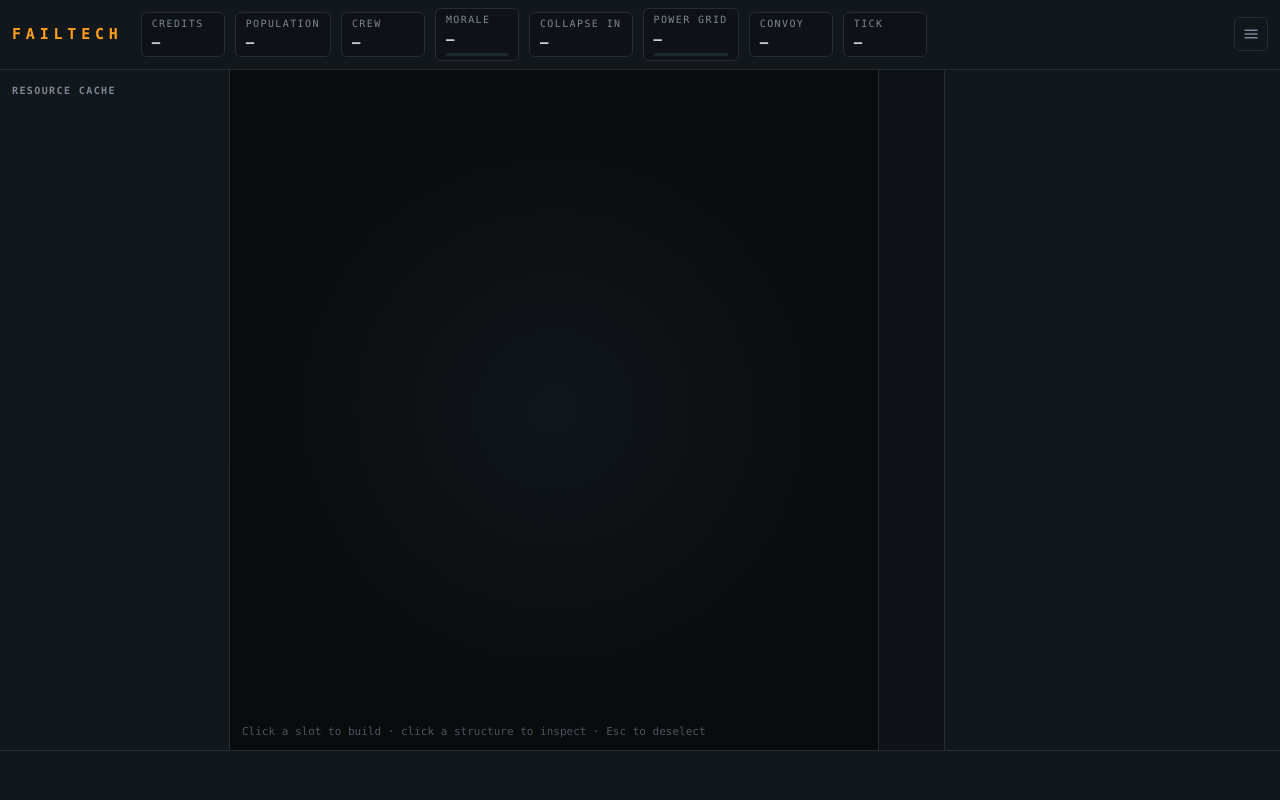
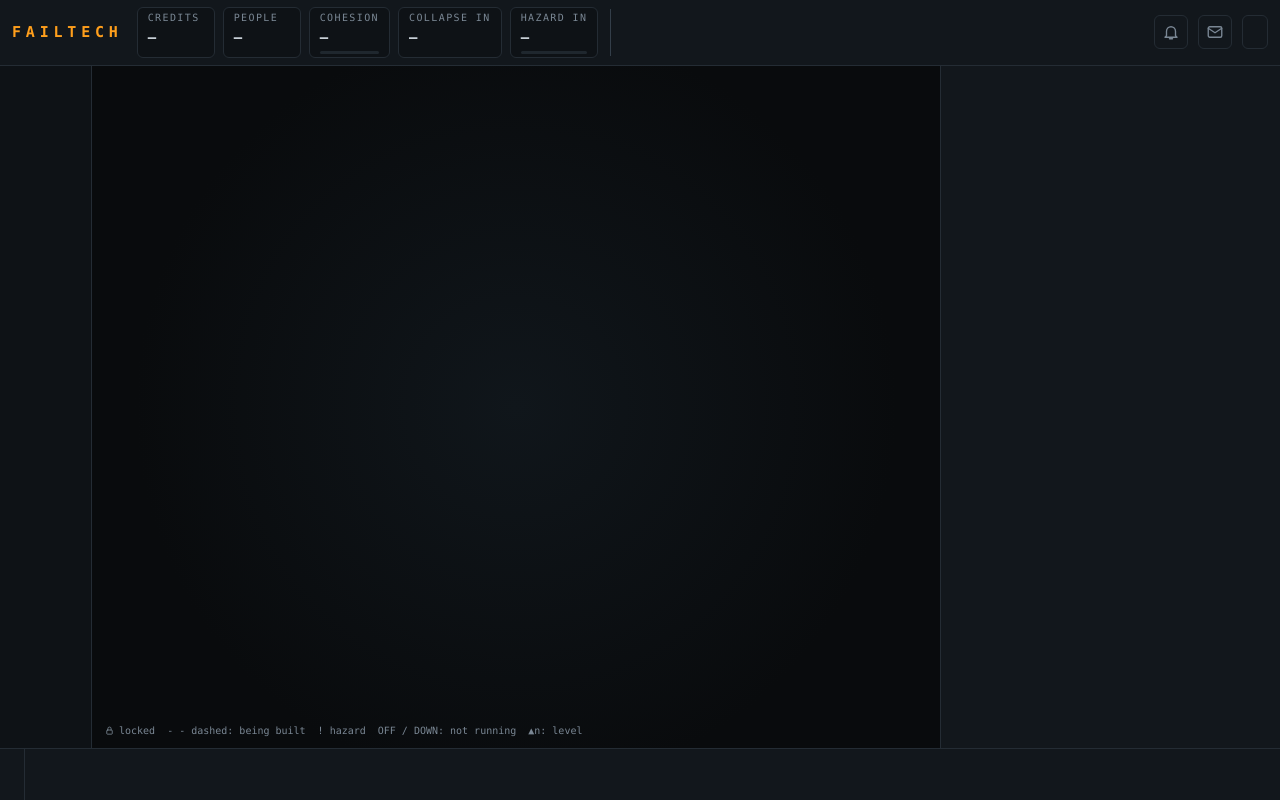
Before and after one commit to zeighy/failtech-colonies, a web app: file public/game.html in a window 1280 px wide. Run offline with its HTML, style and script files only (its server is not run), Linux system fonts and the light colour scheme.

Commit message:
UI restructure: top-bar vitals, place rail, overview/inspector right pane, dock workspaces, notifications and Messages window
The right pane no longer carries everything. Always-visible state lives in the top bar (colony vitals plus a per-place group), the right pane follows the selection (overview, build menu, building inspector), full-size workspaces open from a bottom dock (Colony, Economy; Station, Expeditions in orbit), and mail, calls and the log move to the bell popover and a Messages window. The fullscreen call/scene/mail interface is unchanged.

Co-Authored-By: Claude Sonnet 5.5 <noreply@anthropic.com>
Claude-Session: https://claude.ai/code/session_01LDwTochmyfPThczNa9ESmU

```diff
--- a/public/css/style.css
+++ b/public/css/style.css
@@ -66,22 +66,33 @@ h1, h2, h3 { margin: 0; font-weight: 600; }
 
 /* ---------- game shell ---------- */
 #app { height: 100%; display: grid; grid-template-rows: auto 1fr auto; }
-#topbar { display: flex; align-items: center; gap: 10px; padding: 8px 12px; background: var(--panel); border-bottom: 1px solid var(--line); flex-wrap: wrap; }
-#topbar .brand { font-size: 15px; margin-right: 8px; }
-.chip { display: flex; flex-direction: column; gap: 1px; padding: 4px 10px; background: var(--bg2); border: 1px solid var(--line); border-radius: var(--radius); min-width: 84px; }
+:root { --panel-w: 340px; }
+#topbar { display: flex; align-items: center; gap: 10px; padding: 7px 12px; background: var(--panel); border-bottom: 1px solid var(--line); flex-wrap: wrap; z-index: 30; }
+#topbar .brand { font-size: 15px; margin-right: 4px; }
+.vitals { display: flex; gap: 8px; flex-wrap: wrap; }
+.vsep { width: 1px; align-self: stretch; background: var(--line2); margin: 2px 2px; }
+.chip { display: flex; flex-direction: column; gap: 1px; padding: 3px 10px; background: var(--bg2); border: 1px solid var(--line); border-radius: var(--radius); min-width: 78px; }
+.chip.place { border-color: #2a3640; }
+.chip.warn { border-color: #7a6320; } .chip.bad { border-color: #7a2a2a; background: rgba(60,16,16,.35); }
+.chip.click { cursor: pointer; } .chip.click:hover { border-color: var(--amber); }
 .chip .v { font-size: 14px; font-weight: 600; display: flex; align-items: baseline; gap: 6px; white-space: nowrap; }
 .chip .v small { font-size: 10px; color: var(--dim); font-weight: 400; }
 .meter { height: 3px; background: #1f272e; border-radius: 2px; overflow: hidden; margin-top: 3px; }
 .meter > i { display: block; height: 100%; background: var(--good); width: 0; transition: width .5s ease, background .3s; }
 .spacer { flex: 1; }
-.icon-btn { background: none; border: 1px solid var(--line); border-radius: var(--radius); width: 34px; height: 34px; display: grid; place-items: center; color: var(--dim); }
+.icon-btn { position: relative; background: none; border: 1px solid var(--line); border-radius: var(--radius); width: 34px; height: 34px; display: grid; place-items: center; color: var(--dim); font-size: 20px; line-height: 1; }
 .icon-btn:hover { color: #fff; border-color: var(--line2); }
+.icon-btn .dotc { position: absolute; top: -5px; right: -5px; min-width: 16px; padding: 0 4px; border-radius: 99px; background: var(--amber); color: #1a1000; font-size: 10px; font-weight: 700; line-height: 16px; text-align: center; }
+.icon-btn.ring { border-color: var(--amber); color: var(--amber); animation: dchip-glow 1.6s ease-in-out infinite; --c: var(--amber); }
+.user-btn { background: none; border: 1px solid var(--line); border-radius: var(--radius); height: 34px; padding: 0 12px; color: var(--dim); font-size: 12px; }
+.user-btn:hover { color: #fff; border-color: var(--line2); }
+#net .alert { border-radius: var(--radius); }
 
-#layout { --panel-w: 402px; display: grid; grid-template-columns: 230px minmax(0, 1fr) var(--panel-w); min-height: 0; }
-.side { background: var(--panel); min-height: 0; overflow-y: auto; }
-#left { border-right: 1px solid var(--line); padding: 14px 12px; }
-#right { border-left: 1px solid var(--line); display: flex; flex-direction: row; overflow: hidden; }
-.side h2 { margin-bottom: 10px; }
+#layout { position: relative; display: grid; grid-template-columns: 92px minmax(0, 1fr) var(--panel-w); min-height: 0; }
+#rail { background: var(--bg2); border-right: 1px solid var(--line); overflow-y: auto; scrollbar-width: none; padding: 10px 8px; }
+#rail::-webkit-scrollbar { display: none; }
+.side, #right { background: var(--panel); min-height: 0; overflow-y: auto; }
+#right { border-left: 1px solid var(--line); display: flex; flex-direction: column; overflow: hidden; }
 
 .res { padding: 8px 0; border-bottom: 1px solid var(--line); }
 .res:last-child { border: 0; }
@@ -96,11 +107,10 @@ h1, h2, h3 { margin: 0; font-weight: 600; }
 
 #map { position: relative; min-width: 0; min-height: 0; overflow: hidden; background: radial-gradient(circle at 50% 50%, #10161b 0%, var(--bg) 70%); }
 #radar { position: absolute; inset: 0; width: 100%; height: 100%; user-select: none; }
-.map-alert { position: absolute; left: 50%; top: 12px; transform: translateX(-50%); display: flex; flex-direction: column; gap: 6px; align-items: center; pointer-events: none; z-index: 2; }
 .alert { background: rgba(40,12,12,.92); border: 1px solid #7a2a2a; color: #ffb0b0; padding: 6px 12px; border-radius: 99px; font-size: 12px; display: flex; gap: 8px; align-items: center; }
 .alert.warn { background: rgba(40,32,8,.92); border-color: #7a6320; color: #ffe08a; }
 .map-hint { position: absolute; left: 12px; bottom: 10px; color: var(--faint); font-size: 11px; pointer-events: none; }
-.legend { position: absolute; right: 12px; bottom: 10px; display: flex; gap: 12px; font-size: 10px; color: var(--dim); pointer-events: none; flex-wrap: wrap; justify-content: flex-end; }
+.legend { position: absolute; left: 12px; bottom: 10px; display: flex; gap: 12px; font-size: 10px; color: var(--dim); pointer-events: none; flex-wrap: wrap; justify-content: flex-start; }
 .legend span::before { content: ""; display: inline-block; width: 8px; height: 8px; border-radius: 2px; margin-right: 5px; background: var(--c); vertical-align: -1px; }
 
 /* radar svg */
@@ -135,14 +145,6 @@ h1, h2, h3 { margin: 0; font-weight: 600; }
 .hub-pulse { fill: none; stroke: var(--amber); stroke-width: 1; opacity: 0; transform-origin: 0 0; animation: ping 3s ease-out infinite; }
 
 /* right panel */
-.tabs { display: flex; flex-direction: column; width: 66px; flex: none; border-right: 1px solid var(--line); background: var(--bg2); overflow-y: auto; scrollbar-width: none; }
-.tabs::-webkit-scrollbar { display: none; }
-.tab { display: flex; flex-direction: column; align-items: center; gap: 4px; background: none; border: 0; border-left: 2px solid transparent; padding: 11px 2px 9px; color: var(--dim); font-size: 8px; letter-spacing: .03em; text-transform: uppercase; position: relative; width: 100%; }
-.tab svg { display: block; }
-.tab span { max-width: 100%; text-align: center; line-height: 1.15; letter-spacing: 0; overflow-wrap: normal; }
-.tab:hover { color: var(--text); background: rgba(255,255,255,.03); }
-.tab[aria-selected="true"] { color: var(--amber); border-left-color: var(--amber); background: var(--panel); }
-.tab .badge { position: absolute; top: 7px; right: 9px; width: 7px; height: 7px; border-radius: 50%; background: var(--bad); }
 #panel { padding: 14px; overflow-y: auto; flex: 1; min-height: 0; }
 .p-title { display: flex; align-items: center; gap: 10px; margin-bottom: 4px; }
 .p-title svg { color: var(--c, var(--amber)); }
@@ -197,7 +199,7 @@ h1, h2, h3 { margin: 0; font-weight: 600; }
 .log li.good { border-color: var(--good); } .log li.warn { border-color: var(--warn); } .log li.bad { border-color: var(--bad); } .log li.info { border-color: var(--cyan); }
 .log li.new { animation: flash 1.6s ease-out; }
 
-#queue { background: var(--panel); border-top: 1px solid var(--line); padding: 8px 12px; display: flex; gap: 10px; align-items: stretch; min-height: 50px; overflow-x: auto; }
+#queue { flex: 1; min-width: 0; padding: 0 0 0 12px; display: flex; gap: 10px; align-items: stretch; overflow-x: auto; }
 #queue .label { align-self: center; flex: none; }
 .order { flex: none; min-width: 190px; background: var(--bg2); border: 1px solid var(--line); border-radius: var(--radius); padding: 6px 10px 8px; position: relative; overflow: hidden; }
 .order .row { display: flex; justify-content: space-between; gap: 10px; font-size: 12px; }
@@ -209,7 +211,7 @@ h1, h2, h3 { margin: 0; font-weight: 600; }
 .order:hover .row small { visibility: hidden; }
 .queue-empty { align-self: center; color: var(--faint); font-size: 12px; }
 
-#toasts { position: fixed; top: 64px; right: calc(var(--panel-w, 402px) + 14px); display: flex; flex-direction: column; gap: 8px; z-index: 50; pointer-events: none; }
+#toasts { position: fixed; top: 64px; right: calc(var(--panel-w, 340px) + 14px); display: flex; flex-direction: column; gap: 8px; z-index: 50; pointer-events: none; }
 .toast { background: #2a1313; border: 1px solid #7a2a2a; color: #ffc0c0; padding: 9px 14px; border-radius: var(--radius); box-shadow: 0 8px 30px rgba(0,0,0,.5); animation: slidein .2s ease-out; max-width: 320px; }
 .toast.ok { background: #10241a; border-color: #2a6a42; color: #b6f0c8; }
 .toast.out { opacity: 0; transform: translateX(-20px); transition: all .3s; }
@@ -278,7 +279,6 @@ h1, h2, h3 { margin: 0; font-weight: 600; }
 .slot.cramped .cell { stroke-dasharray: 2 3; }
 .slot.cramped.sel .cell, .slot.cramped.nb .cell { stroke-dasharray: none; }
 .slot.stalled .tag { fill: var(--bad); }
-.legend { display: none; }
 .threat { padding: 12px; border: 1px solid var(--line2); border-left: 3px solid var(--warn); border-radius: var(--radius); background: var(--bg2); margin-bottom: 10px; }
 .threat.good { border-left-color: var(--good); } .threat.bad { border-left-color: var(--bad); background: rgba(60,16,16,.35); }
 .threat .big { font-size: 17px; font-weight: 700; margin: 3px 0 4px; }
@@ -306,12 +306,14 @@ h1, h2, h3 { margin: 0; font-weight: 600; }
 .queue-sep { width: 1px; background: var(--line2); margin: 0 4px; flex: none; }
 
 /* districts */
-.dswitch { position: absolute; left: 12px; top: 12px; display: flex; flex-direction: column; gap: 6px; z-index: 2; }
-.dchip { display: flex; align-items: center; gap: 9px; background: rgba(16,22,27,.92); border: 1px solid var(--line2); color: var(--text); padding: 10px 16px; min-width: 150px; border-radius: 99px; font-size: 14px; font-weight: 600; }
-.dchip i { width: 11px; height: 11px; border-radius: 3px; background: var(--c); flex: none; }
-.dchip span { flex: 1; text-align: left; }
-.dchip small { color: var(--dim); font-size: 12px; }
-.dchip em { font-style: normal; font-size: 9px; font-weight: 700; letter-spacing: .1em; padding: 2px 6px; border-radius: 99px; background: var(--c); color: #0a0f12; }
+.dswitch { display: flex; flex-direction: column; gap: 6px; }
+.dgroup { font-size: 9px; letter-spacing: .14em; text-transform: uppercase; color: var(--faint); text-align: center; margin: 8px 0 2px; }
+.dgroup:first-child { margin-top: 0; }
+.dchip { display: flex; flex-direction: column; align-items: center; gap: 3px; background: rgba(16,22,27,.92); border: 1px solid var(--line2); color: var(--text); padding: 8px 2px 7px; width: 100%; border-radius: 8px; font-size: 11px; font-weight: 600; position: relative; line-height: 1.15; }
+.dchip i { width: 18px; height: 6px; border-radius: 3px; background: var(--c); flex: none; }
+.dchip span { text-align: center; max-width: 100%; padding: 0 3px; overflow-wrap: anywhere; display: -webkit-box; -webkit-line-clamp: 2; -webkit-box-orient: vertical; overflow: hidden; }
+.dchip small { color: var(--dim); font-size: 10px; font-weight: 400; }
+.dchip em { font-style: normal; font-size: 8px; font-weight: 700; letter-spacing: .1em; padding: 2px 6px; border-radius: 99px; background: var(--c); color: #0a0f12; }
 .dchip:hover { border-color: var(--c); }
 .dchip.on { border-color: var(--c); background: rgba(30,38,45,.97); box-shadow: 0 0 0 1px var(--c) inset; }
 .dchip.new, .dchip.pulse { border-color: var(--c); animation: dchip-glow 1.6s ease-in-out infinite; }
@@ -500,3 +501,70 @@ body.orbit-mode #oside h2 { color: #90e0ef; }
 .orow input[type=checkbox] { width: 16px; height: 16px; accent-color: #90e0ef; flex: none; }
 .numin.onum { width: 72px; flex: none; background: var(--bg2); color: var(--text); border: 1px solid var(--line2); border-radius: var(--radius); padding: 6px; font: inherit; font-size: 12px; text-align: right; }
 .numin.onum:focus { outline: 1px solid #90e0ef; }
+
+/* ---------- workspaces, dock, popovers, overview, inspector ---------- */
+#dock { display: flex; align-items: stretch; gap: 0; background: var(--panel); border-top: 1px solid var(--line); min-height: 52px; z-index: 30; }
+.dock-groups { display: flex; gap: 6px; padding: 7px 12px; align-items: center; flex: none; border-right: 1px solid var(--line); }
+.dbtn { position: relative; display: flex; align-items: center; gap: 7px; background: var(--bg2); border: 1px solid var(--line2); border-radius: var(--radius); padding: 7px 12px; color: var(--text); font-size: 12px; letter-spacing: .04em; }
+.dbtn:hover { border-color: var(--amber); color: #fff; }
+.dbtn[aria-pressed="true"] { border-color: var(--amber); color: var(--amber); background: #1d1608; }
+.dbtn .count { position: static; margin-left: 2px; }
+.dbtn .dotb { position: absolute; top: -4px; right: -4px; width: 9px; height: 9px; border-radius: 50%; background: var(--bad); border: 2px solid var(--panel); }
+.dbtn .dotb.good { background: var(--good); }
+#sheet { position: absolute; inset: 0; z-index: 20; background: var(--bg); display: flex; flex-direction: column; min-height: 0; animation: fade .12s; }
+#sheet[hidden] { display: none; }
+.sheet-head { display: flex; align-items: center; gap: 8px; padding: 8px 14px; border-bottom: 1px solid var(--line); background: var(--panel); }
+.sheet-tabs { display: flex; gap: 4px; flex: 1; min-width: 0; overflow-x: auto; }
+.dtab { display: flex; align-items: center; gap: 7px; background: none; border: 0; border-bottom: 2px solid transparent; color: var(--dim); padding: 8px 12px; font-size: 12px; letter-spacing: .06em; text-transform: uppercase; white-space: nowrap; position: relative; }
+.dtab:hover { color: var(--text); }
+.dtab[aria-selected="true"] { color: var(--amber); border-bottom-color: var(--amber); }
+.dtab .count { position: static; }
+.dtab .dotb { width: 8px; height: 8px; border-radius: 50%; background: var(--bad); }
+.dtab .dotb.good { background: var(--good); }
+.sheet-body { flex: 1; min-height: 0; overflow-y: auto; padding: 18px 20px 40px; }
+.sheet-body > * { max-width: 780px; margin-left: auto; margin-right: auto; }
+.sheet-body > .wide { max-width: 1100px; }
+.sheet-body .stock { width: 100%; border-collapse: collapse; font-size: 13px; }
+.sheet-body .stock th { text-align: right; font-size: 10px; letter-spacing: .12em; text-transform: uppercase; color: var(--dim); font-weight: 400; padding: 6px 10px; border-bottom: 1px solid var(--line2); }
+.sheet-body .stock th:first-child, .sheet-body .stock td:first-child { text-align: left; }
+.sheet-body .stock td { padding: 9px 10px; border-bottom: 1px solid var(--line); text-align: right; }
+.sheet-body .stock td:first-child { display: flex; align-items: center; gap: 9px; }
+.sheet-body .stock .dot { width: 9px; height: 9px; border-radius: 2px; flex: none; }
+.sheet-body .stock tr.crit td { background: rgba(60,16,16,.35); }
+.stock .fillbar { display: inline-block; width: 90px; height: 5px; background: #1d252c; border-radius: 3px; overflow: hidden; vertical-align: middle; }
+.stock .fillbar i { display: block; height: 100%; }
+.stock .tier { color: var(--faint); font-size: 10px; margin-left: 4px; }
+.sheet-h { font-size: 11px; letter-spacing: .14em; text-transform: uppercase; color: var(--dim); margin: 22px 0 8px; }
+.sheet-h:first-child { margin-top: 0; }
+
+#pop { position: fixed; top: 54px; right: 12px; width: 360px; max-height: calc(100vh - 120px); overflow-y: auto; background: var(--panel); border: 1px solid var(--line2); border-radius: 10px; box-shadow: 0 24px 70px rgba(0,0,0,.7); z-index: 58; padding: 14px; }
+#pop[hidden] { display: none; }
+.pop-sec { font-size: 10px; letter-spacing: .14em; text-transform: uppercase; color: var(--dim); margin: 12px 0 6px; }
+.pop-sec:first-child { margin-top: 0; }
+.pop-link { width: 100%; margin-top: 12px; }
+.modal.messages { max-width: 640px; padding: 0; display: flex; flex-direction: column; max-height: calc(100vh - 40px); }
+.msg-head { display: flex; align-items: center; gap: 4px; padding: 6px 12px 0; border-bottom: 1px solid var(--line); }
+.msg-head .dtab { padding: 12px 12px 10px; }
+.msg-head .x { margin-left: auto; background: none; border: 0; color: var(--dim); font-size: 22px; padding: 4px 8px; }
+.msg-body { padding: 16px 18px 20px; overflow-y: auto; }
+
+.ov-card { background: var(--bg2); border: 1px solid var(--line); border-left: 3px solid var(--amber); border-radius: var(--radius); padding: 11px 12px; margin-bottom: 12px; }
+.ov-card h4 { margin: 0 0 4px; font-size: 13px; }
+.ov-card p { margin: 0 0 8px; color: var(--dim); font-size: 12px; }
+.ov-row { display: flex; align-items: center; gap: 8px; padding: 7px 0; border-bottom: 1px solid var(--line); font-size: 12px; }
+.ov-row:last-child { border: 0; }
+.ov-row .grow { flex: 1; min-width: 0; }
+.ov-row button { background: none; border: 0; color: inherit; text-align: left; padding: 0; width: 100%; display: flex; align-items: center; gap: 8px; }
+.ov-row button:hover b { color: var(--amber); }
+.ov-dot { width: 8px; height: 8px; border-radius: 50%; flex: none; background: var(--warn); } .ov-dot.bad { background: var(--bad); } .ov-dot.good { background: var(--good); }
+.pn-head { display: flex; align-items: center; gap: 8px; }
+.pn-head h3 { flex: 1; }
+.pn-x { background: none; border: 0; color: var(--dim); font-size: 20px; line-height: 1; padding: 2px 6px; }
+.pn-x:hover { color: #fff; }
+.pn-pin { display: flex; justify-content: space-between; font-size: 12px; padding: 4px 0; }
+.legend { display: flex; }
+.legend span { display: inline-flex; align-items: center; gap: 4px; }
+.legend span::before { display: none; }
+.legend svg { color: var(--c); }
+#layout.no-rail { grid-template-columns: minmax(0, 1fr) var(--panel-w); }
+#layout.no-rail #rail { display: none; }
--- a/public/game.html
+++ b/public/game.html
@@ -11,38 +11,42 @@
 <div id="app">
   <header id="topbar">
     <div class="brand">FAILTECH</div>
-    <div class="chip"><span class="label">Credits</span><span class="v num" id="c-credits">–</span></div>
-    <div class="chip"><span class="label">Population</span><span class="v num" id="c-pop">–</span></div>
-    <div class="chip"><span class="label">Crew</span><span class="v num" id="c-crew">–</span></div>
-    <div class="chip"><span class="label">Morale</span><span class="v num" id="c-morale">–</span><div class="meter"><i id="c-morale-bar"></i></div></div>
-    <div class="chip"><span class="label">Collapse in</span><span class="v num" id="c-doom">–</span></div>
-    <div class="chip"><span class="label">Power grid</span><span class="v num" id="c-energy">–</span><div class="meter"><i id="c-energy-bar"></i></div></div>
-    <div class="chip"><span class="label">Convoy</span><span class="v num" id="c-convoy">–</span></div>
-    <div class="chip"><span class="label">Tick</span><span class="v num" id="c-tick">–</span></div>
+    <div class="vitals" id="v-colony">
+      <div class="chip"><span class="label">Credits</span><span class="v num" id="c-credits">–</span></div>
+      <div class="chip"><span class="label">People</span><span class="v num" id="c-pop">–</span></div>
+      <div class="chip"><span class="label">Cohesion</span><span class="v num" id="c-morale">–</span><div class="meter"><i id="c-morale-bar"></i></div></div>
+      <div class="chip"><span class="label">Collapse in</span><span class="v num" id="c-doom">–</span></div>
+      <div class="chip"><span class="label">Hazard in</span><span class="v num" id="c-hazard">–</span><div class="meter"><i id="c-hazard-bar"></i></div></div>
+    </div>
+    <div class="vsep" aria-hidden="true"></div>
+    <div class="vitals" id="v-place"></div>
     <div class="spacer"></div>
-    <span class="dim" id="c-user"></span>
-    <button class="icon-btn" id="menu-btn" title="Settings" aria-label="Settings"></button>
+    <div id="net"></div>
+    <button class="icon-btn" id="bell-btn" title="Notifications" aria-label="Notifications"></button>
+    <button class="icon-btn" id="mail-btn" title="Messages" aria-label="Messages"></button>
+    <button class="user-btn" id="menu-btn" title="Command menu" aria-label="Command menu"><span id="c-user"></span></button>
   </header>
   <div id="layout">
-    <aside id="left" class="side">
-      <h2 class="label" id="res-title">Resource cache</h2>
-      <div id="resources"></div>
-      <div id="oside" style="display:none"></div>
-    </aside>
+    <nav id="rail" aria-label="Places"><div class="dswitch" id="dswitch"></div></nav>
     <main id="map">
       <svg id="radar" xmlns="http://www.w3.org/2000/svg" preserveAspectRatio="xMidYMid meet" role="application" aria-label="Colony radar map"></svg>
-      <div class="dswitch" id="dswitch"></div>
-      <div class="map-alert" id="alerts"></div>
-      <div class="map-hint">Click a slot to build &middot; click a structure to inspect &middot; Esc to deselect</div>
       <div class="legend" id="legend"></div>
     </main>
-    <aside id="right" class="side">
-      <div class="tabs" role="tablist" id="tabs"></div>
-      <div id="panel"></div>
-    </aside>
+    <aside id="right"><div id="panel"></div></aside>
+    <section id="sheet" hidden aria-label="Workspace">
+      <div class="sheet-head">
+        <div class="sheet-tabs" id="sheet-tabs" role="tablist"></div>
+        <button class="icon-btn" id="sheet-close" title="Close (Esc)" aria-label="Close workspace">&times;</button>
+      </div>
+      <div class="sheet-body" id="sheet-body"></div>
+    </section>
   </div>
-  <footer id="queue"></footer>
+  <footer id="dock">
+    <div class="dock-groups" id="dock-groups"></div>
+    <div id="queue"></div>
+  </footer>
 </div>
+<div id="pop" hidden></div>
 <div id="toasts" aria-live="polite"></div>
 <script src="/js/icons.js"></script>
 <script src="/js/terms.js"></script>
--- a/public/js/icons.js
+++ b/public/js/icons.js
@@ -58,6 +58,7 @@
     ship: '<path d="M12 2l4 8v8l-4 3-4-3v-8z"/><path d="M8 14l-3 3M16 14l3 3"/>',
     globe: '<circle cx="12" cy="12" r="9"/><path d="M3 12h18M12 3a14 14 0 0 1 0 18M12 3a14 14 0 0 0 0 18"/>',
     box: '<path d="M3 7l9-4 9 4v10l-9 4-9-4z"/><path d="M3 7l9 4 9-4M12 11v10"/>',
+    bell: '<path d="M6 17V11a6 6 0 0 1 12 0v6l2 2H4z"/><path d="M10 21h4"/>',
     x: '<path d="M6 6l12 12M18 6L6 18"/>'
   };
   window.ICONS = I;
--- a/public/js/story.js
+++ b/public/js/story.js
@@ -279,33 +279,35 @@
   function closeMail() { var el = document.getElementById('mailv'); if (el) el.remove(); }
 
   // ---------------------------------------------------------------- Comms tab
-  function commsHtml() {
-    if (!view || !view.items.length) return '<div class="empty-state">' + host.icon('mail', 36) + '<div>No messages yet.</div></div>';
-    var pending = view.items.filter(function (i) { return i.kind === 'dialogue' && !i.seen; });
-    var mail = view.items.filter(function (i) { return i.kind === 'mail'; }).reverse();
-    var archive = view.items.filter(function (i) { return i.kind === 'dialogue' && i.seen; }).reverse();
-    var h = '';
-    if (pending.length) {
-      h += '<div class="label sec">Waiting calls</div>' + pending.map(function (i) {
-        return '<div class="vn-card"><div><b>' + esc(i.title) + '</b><div class="dim" style="font-size:11px">Waiting for you</div></div>' +
-          '<button class="btn primary" data-story="answer" data-beat="' + esc(i.id) + '">' + host.icon('play', 12) + ' Answer</button></div>';
-      }).join('');
-    }
-    h += '<div class="label sec">Inbox</div>';
-    if (!mail.length) h += '<div class="dim" style="font-size:12px">Nothing yet.</div>';
-    h += mail.map(function (i) {
+  function waitingHtml() {
+    if (!view) return '';
+    return view.items.filter(function (i) { return i.kind === 'dialogue' && !i.seen; }).map(function (i) {
+      return '<div class="vn-card"><div><b>' + esc(i.title) + '</b><div class="dim" style="font-size:11px">Waiting for you</div></div>' +
+        '<button class="btn primary" data-story="answer" data-beat="' + esc(i.id) + '">' + host.icon('play', 12) + ' Answer</button></div>';
+    }).join('');
+  }
+  function mailHtml() {
+    var mail = view ? view.items.filter(function (i) { return i.kind === 'mail'; }).reverse() : [];
+    if (!mail.length) return '<div class="empty-state">' + host.icon('mail', 36) + '<div>No mail yet.</div></div>';
+    return mail.map(function (i) {
       var from = nameOf(i.from) || 'Unknown';
       return '<div class="mail' + (i.seen ? '' : ' unread') + '"><button class="mail-head" data-story="mail" data-beat="' + esc(i.id) + '">' +
         '<span class="dot"></span><span class="mail-from">' + esc(from) + '</span><span class="mail-subj">' + esc(i.title) + '</span><small>#' + i.tick + '</small></button></div>';
     }).join('');
+  }
+  function callsHtml() {
+    var archive = view ? view.items.filter(function (i) { return i.kind === 'dialogue' && i.seen; }).reverse() : [];
+    var h = waitingHtml();
+    if (h) h = '<div class="label sec">Waiting calls</div>' + h;
     if (archive.length) {
-      h += '<div class="label sec">Archive</div>' + archive.map(function (i) {
+      h += '<div class="label sec">Past calls</div>' + archive.map(function (i) {
         return '<div class="vn-card"><div><b>' + esc(i.title) + '</b><div class="dim" style="font-size:11px">tick #' + i.tick + '</div></div>' +
           '<button class="btn" data-story="play" data-beat="' + esc(i.id) + '" data-replay="1">Replay</button></div>';
       }).join('');
     }
-    return h;
+    return h || '<div class="empty-state">' + host.icon('mail', 36) + '<div>No calls yet.</div></div>';
   }
+  function counts() { return view ? { mail: view.unreadMail, calls: view.pending.length } : { mail: 0, calls: 0 }; }
 
-  window.Story = { init: init, setView: setView, commsHtml: commsHtml, unread: unread };
+  window.Story = { init: init, setView: setView, waitingHtml: waitingHtml, mailHtml: mailHtml, callsHtml: callsHtml, counts: counts, unread: unread };
 })();
```
Also changed, not shown: other parts of public/css/style.css (+12 -14 lines), docs/content-needs.md (+2 -2 lines), docs/story.md (+2 -2 lines), README.md, public/js/game.js.
